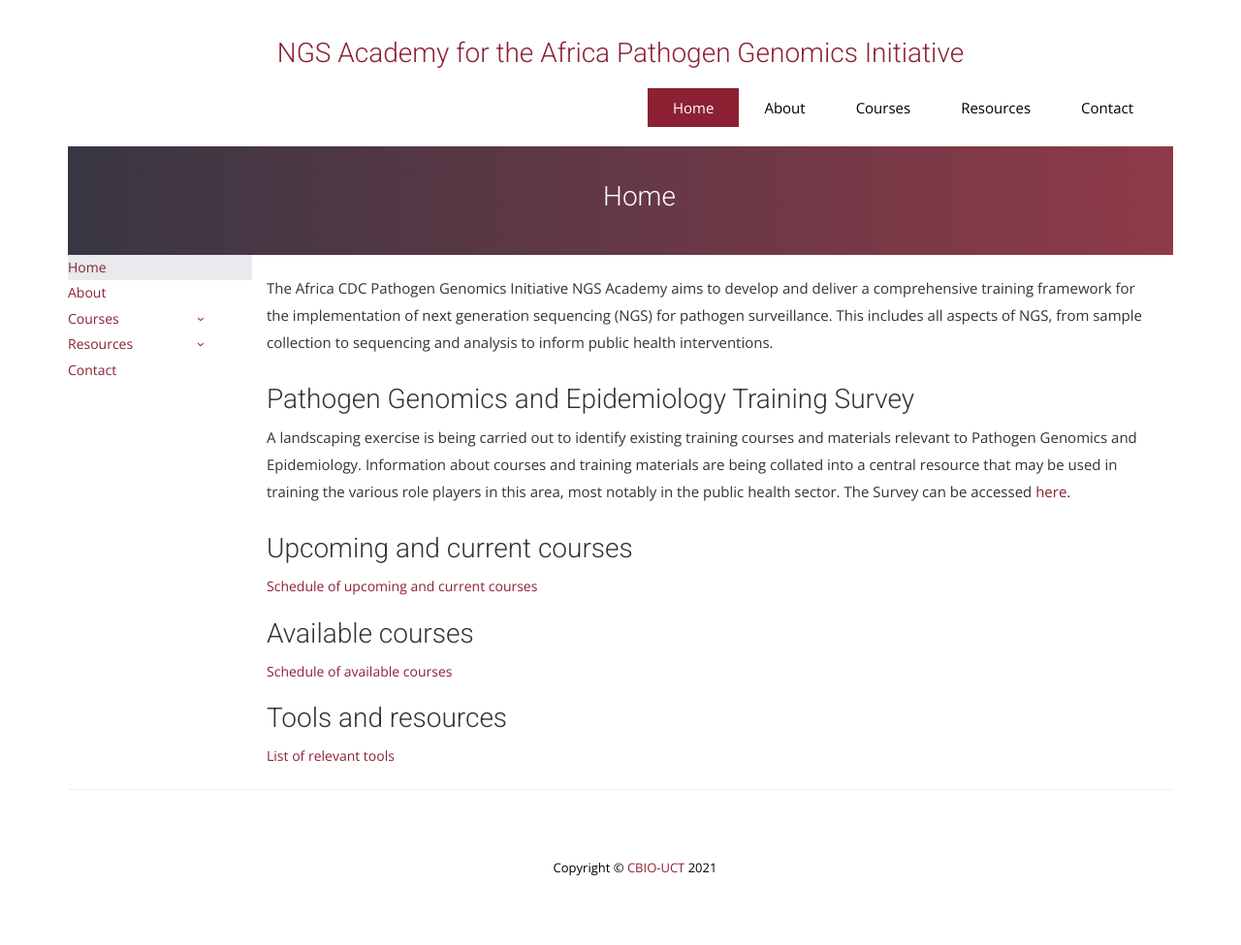
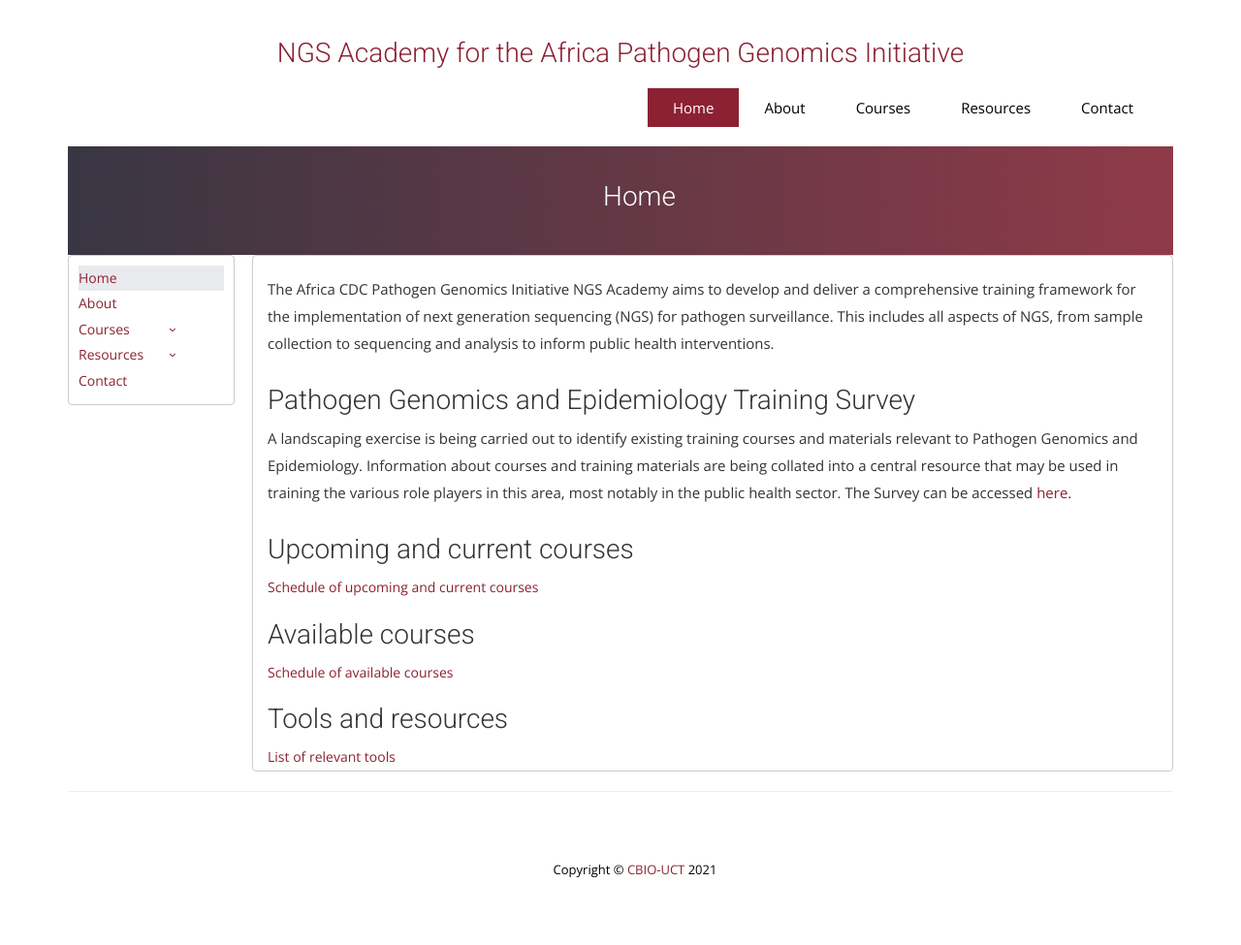
Before and after one commit to pmaturure3/ngsacad, a Jekyll site: the page built from index.html, in a window 1280 px wide. Shown: the whole page at 97% size. Built offline with Jekyll 4.4.1, drawn with Linux system fonts in a browser that asks for light colours; nearby versions of some CDN libraries; some web fonts are replaced; comment, search, counter and statistics services are not loaded.

Commit message:
added borders on side nav and main container

```diff
--- a/_includes/side-nav_js.html
+++ b/_includes/side-nav_js.html
@@ -65,7 +65,7 @@
         background-color: yellow !important;
     }
 </style>
-<div class="row">
+<div class="row side_nav_border">
 
     <nav class="side-main-nav">
         <ul class="side-main-nav-ul">
--- a/_layouts/default.html
+++ b/_layouts/default.html
@@ -181,7 +181,7 @@
 
                 </div>
 
-                <div class="col-lg-10 col-md-10 col-sm-10" class="my-auto">
+                <div class="col-lg-10 col-md-10 col-sm-10 cont_side_nav_border" class="my-auto">
                     {{content}}
                 </div>
 
--- a/css/style.css
+++ b/css/style.css
@@ -997,3 +997,21 @@ div{
 .rounded-corners{
   border-radius: 15px;
 }
+
+
+.cont_side_nav_border{
+
+  border: 1px solid #ccc;
+  border-radius:4px;
+  /* margin:0.5px; */
+
+}
+
+.side_nav_border{
+
+  border: 1px solid #ccc;
+  border-radius:4px;
+padding: 10px;
+margin-right:3px;
+
+}
```
